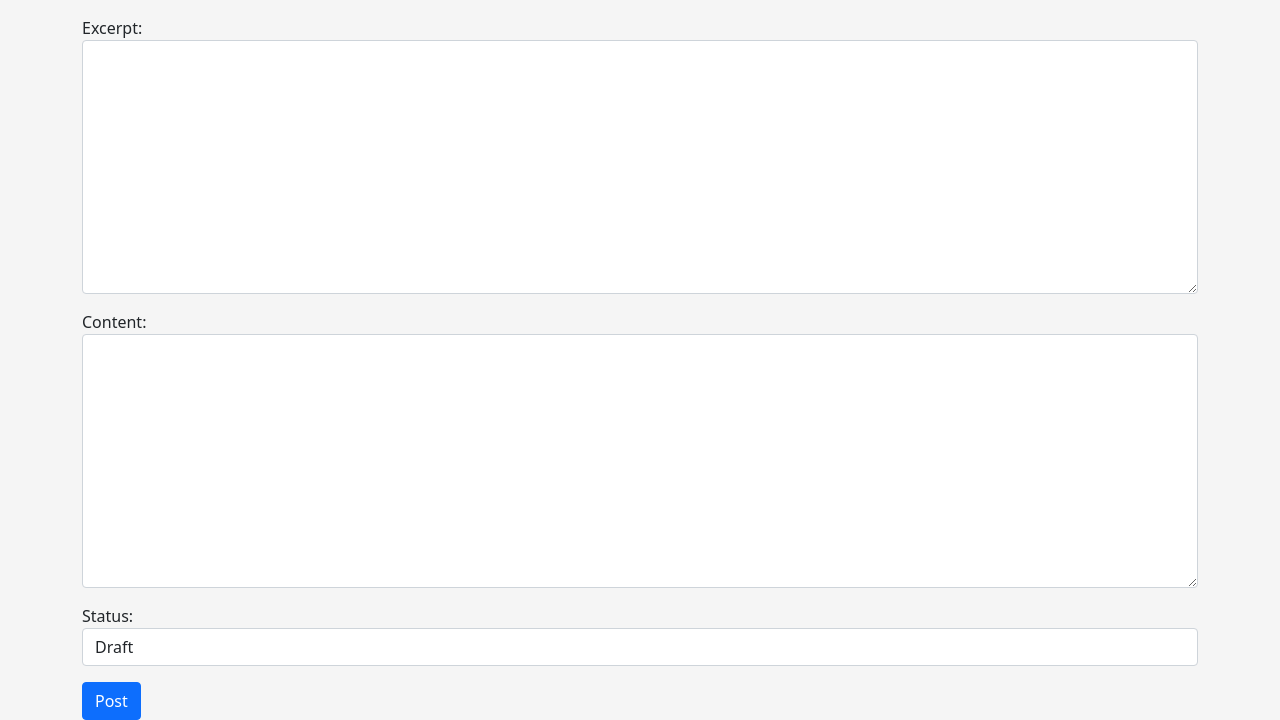
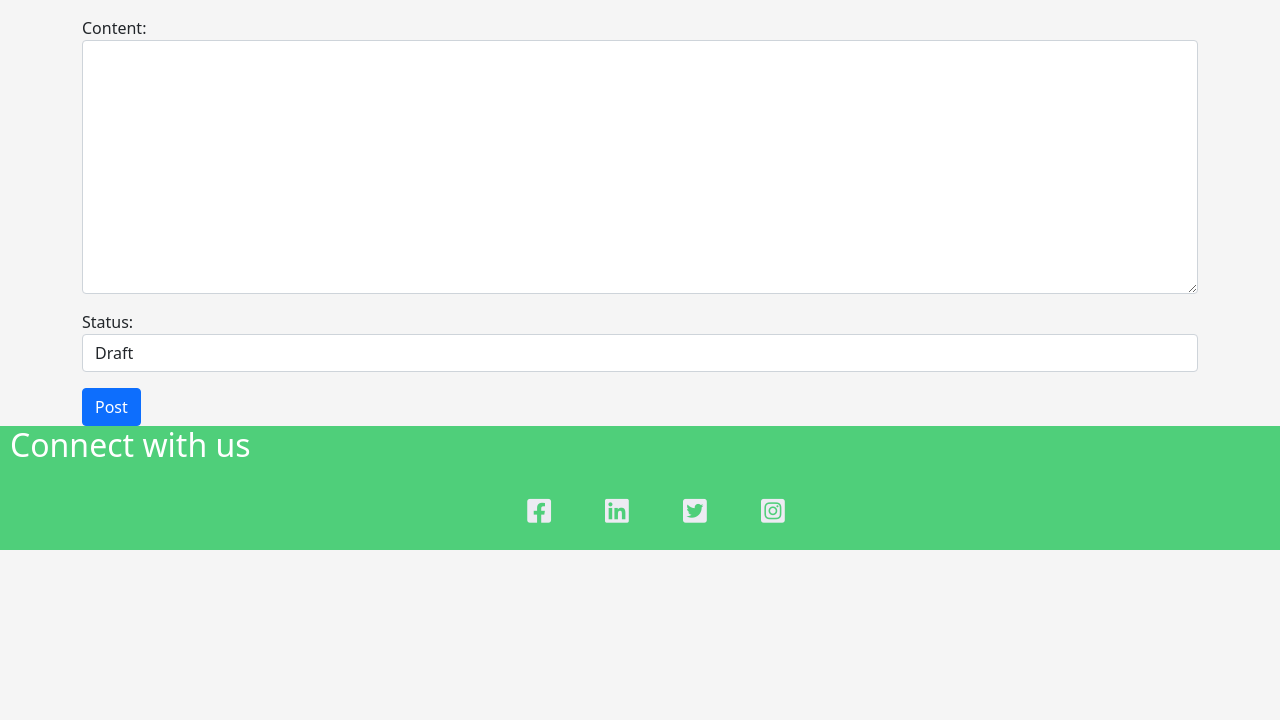
Before and after one commit to dhakal79/Portfolio-project-MS4, a Django app: page /add_post/ in a window 1280 px wide. Shown: the part 615-1335 px from the top of the page. After the commit the page ends 1165 px from the top, so only its background shows below. Run offline with Django 4.2, Linux system fonts and the light colour scheme; the visitor is signed in with stand-in values (Sample User, id 1); data comes from the database, SQL or seed files in the repository.

Commit message:
add social media links

```diff
--- a/blog/admin.py
+++ b/blog/admin.py
@@ -3,11 +3,9 @@ from django_summernote.admin import SummernoteModelAdmin
 from .models import Post, Category, Comment
 
 
-#admin.register(Post)
 admin.site.register(Post)
 admin.site.register(Category)
 admin.site.register(Comment)
-#admin.site.register(Profile)
 
 
 class PostAdmin(SummernoteModelAdmin):
--- a/blog/forms.py
+++ b/blog/forms.py
@@ -12,14 +12,13 @@ for item in choices:
 class PostForm(forms.ModelForm):
     class Meta:
         model = Post
-        fields = ('title', 'slug', 'author', 'featured_image', 'category', 'excerpt', 'content', 'status')
+        fields = ('title', 'slug', 'author', 'featured_image', 'category', 'content', 'status')
 
         widgets = {
             'title': forms.TextInput(attrs={'class': 'form-control'}),
             'slug': forms.TextInput(attrs={'class': 'form-control'}),
             'author': forms.Select(attrs={'class': 'form-control'}),
             'category': forms.Select(choices=choice_list, attrs={'class': 'form-control'}),
-            'excerpt': forms.Textarea(attrs={'class': 'form-control'}),
             'content': forms.Textarea(attrs={'class': 'form-control'}),
             'status': forms.Select(attrs={'class': 'form-control'}),
 
--- a/blog/models.py
+++ b/blog/models.py
@@ -2,7 +2,7 @@ from django.db import models
 from django.contrib.auth.models import User
 from cloudinary.models import CloudinaryField
 from django.urls import reverse
-from datetime import datetime, date
+# from datetime import datetime, date
 
 
 STATUS = ((0, "Draft"), (1, "Published"))
--- a/blog/templates/base.html
+++ b/blog/templates/base.html
@@ -78,14 +78,19 @@
       {% block content %}
       {% endblock %}
     </div>
-    <!-- Optional JavaScript; choose one of the two! -->
-    <!-- Option 1: Bootstrap Bundle with Popper -->
     <script src="https://cdn.jsdelivr.net/npm/bootstrap@5.1.3/dist/js/bootstrap.bundle.min.js" integrity="sha384-ka7Sk0Gln4gmtz2MlQnikT1wXgYsOg+OMhuP+IlRH9sENBO0LRn5q+8nbTov4+1p" crossorigin="anonymous">
     </script>
-    <!-- Option 2: Separate Popper and Bootstrap JS -->
-    <!--
-<script src="https://cdn.jsdelivr.net/npm/@popperjs/core@2.10.2/dist/umd/popper.min.js" integrity="sha384-7+zCNj/IqJ95wo16oMtfsKbZ9ccEh31eOz1HGyDuCQ6wgnyJNSYdrPa03rtR1zdB" crossorigin="anonymous"></script>
-<script src="https://cdn.jsdelivr.net/npm/bootstrap@5.1.3/dist/js/bootstrap.min.js" integrity="sha384-QJHtvGhmr9XOIpI6YVutG+2QOK9T+ZnN4kzFN1RtK3zEFEIsxhlmWl5/YESvpZ13" crossorigin="anonymous"></script>
--->
+    <div class="footer">
+      <h2 class="connect">Connect with us</h2>
+    <footer>
+      <ul class="social-media">
+          <li><a href="https://www.facebook.com/ihedelft" target="_blank" rel="noopener" aria-label="Visit our facebook page"><i class="fab fa-facebook-square"></i></a></li>
+          <li><a href="https://www.linkedin.com/school/ihedelft/mycompany/" target="_blank" rel="noopener" aria-label="Visit our linkedin page"><i class="fab fa-linkedin"></i></a></li>
+          <li><a href="https://twitter.com/ihedelft" target="_blank" rel="noopener" aria-label="Visit our twitter page"><i class="fab fa-twitter-square"></i></a></li>
+          <li><a href="https://www.instagram.com/ihedelft/" target="_blank" rel="noopener" aria-label="Visit our instagram page"><i class="fab fa-instagram-square"></i></a></li>
+      </ul>
+  </footer>
+</div>
+
   </body>
 </html>
--- a/blog/templates/error_404.html
+++ /dev/null
@@ -1 +0,0 @@
-<h1>Hello</h1>
--- a/static/style.css
+++ b/static/style.css
@@ -80,6 +80,31 @@ body{
     height: 450px;
   }
 
+  .social-media {
+    text-align: center;
+}
+.social-media >li {
+  display: inline;
+}
+
+.social-media i {
+  font-size: 170%;
+  padding: 25px;
+  color: rgb(237, 235, 243);
+}
+.social-media a {
+  text-decoration: none;
+}
+.footer{
+  background-color: rgb(79, 207, 122);
+
+}
+.connect{
+  color: white;
+  margin-left: 10px;
+}
+
+
 /* media querries */
 
   /*For screen size max width 767 px */
@@ -93,6 +118,9 @@ body{
   .card-body.post-detail {
     height: unset;
   }
+  .social-media i {
+    margin: 0;
+}
 }
 
 /* media querries */
```
